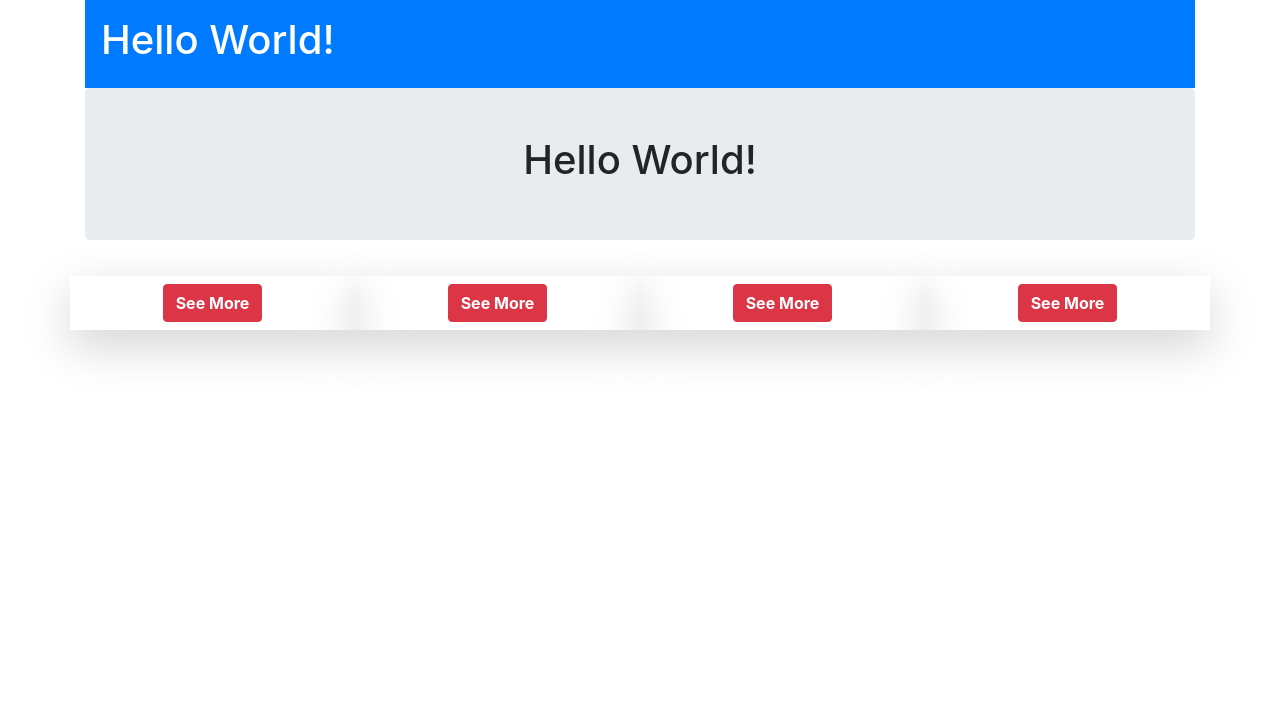
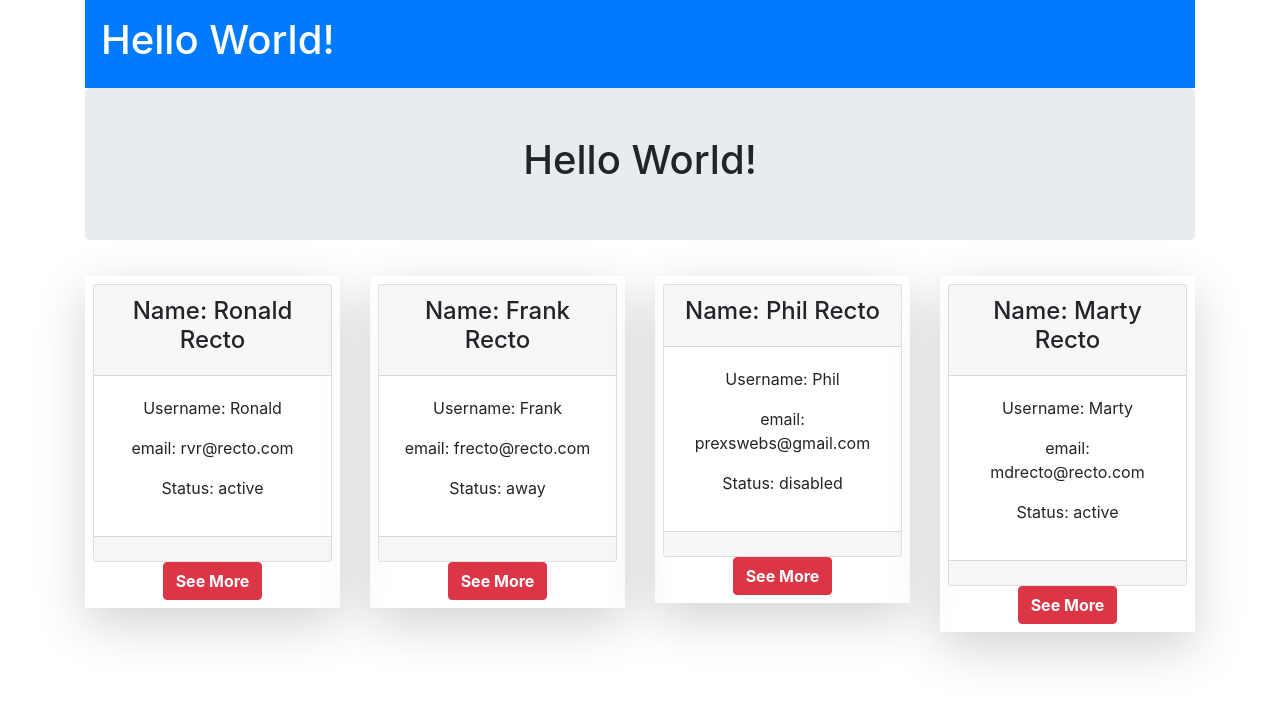
Before and after one commit to precto1285/Site-React, a React (Create React App) app in the folder site-react/: page / in a window 1280 px wide. Shown: the top 702 px of the page. Built offline with nearby package versions, Linux system fonts and the light colour scheme.

Commit message:
added cards with info from state

```diff
--- a/site-react/src/App.js
+++ b/site-react/src/App.js
@@ -1,7 +1,43 @@
 import React, { Component } from 'react';
 import './App.css';
+import InfoCard from './/Component/InfoCard';
+class App extends Component {
+  constructor(props) {
+    super(props);
+    this.state = {
+      member: [
+        {
+          firstName: "Ronald",
+          lastName: "Recto",
+          userName: "rvrecto",
+          email: "rvr@recto.com",
+          status: "active"
+        },
+        {
+          firstName: "Frank",
+          lastName: "Recto",
+          userName: "fpr2",
+          email: "frecto@recto.com",
+          status: "away"
+        },
+        {
+          firstName: "Phil",
+          lastName: "Recto",
+          userName: "prexwebs",
+          email: "prexswebs@gmail.com",
+          status: "disabled"
+        },
+        {
+          firstName: "Marty",
+          lastName: "Recto",
+          userName: "MDM4life",
+          email: "mdrecto@recto.com",
+          status: "active"
+        }
+      ]
+    }
+  }
 
-class App extends Component {
   render() {
     return (
       <div className="App container">
@@ -10,10 +46,42 @@ class App extends Component {
         </div>
         <div className="jumbotron py-5 text-center"><h1>Hello World!</h1></div>
         <div className="row">
-          <div className="col-md-3 my-1 p-2 shadow-lg bg-transparent"><button className="btn btn-danger text-white font-weight-bolder">See More</button></div>
-          <div className="col-md-3 my-1 p-2 shadow-lg bg-transparent"><button className="btn btn-danger text-white font-weight-bolder">See More</button></div>
-          <div className="col-md-3 my-1 p-2 shadow-lg bg-transparent"><button className="btn btn-danger text-white font-weight-bolder">See More</button></div>
-          <div className="col-md-3 my-1 p-2 shadow-lg bg-transparent"><button className="btn btn-danger text-white font-weight-bolder">See More</button></div>
+          <div className="col-sm-3">
+            <InfoCard
+              firstName={this.state.member[0].firstName}
+              lastName={this.state.member[0].lastName}
+              userName={this.state.member[0].firstName}
+              email={this.state.member[0].email}
+              status={this.state.member[0].status}
+            />
+          </div>
+          <div className="col-sm-3">
+            <InfoCard
+              firstName={this.state.member[1].firstName}
+              lastName={this.state.member[1].lastName}
+              userName={this.state.member[1].firstName}
+              email={this.state.member[1].email}
+              status={this.state.member[1].status}
+            />
+          </div>
+          <div className="col-sm-3">
+            <InfoCard
+              firstName={this.state.member[2].firstName}
+              lastName={this.state.member[2].lastName}
+              userName={this.state.member[2].firstName}
+              email={this.state.member[2].email}
+              status={this.state.member[2].status}
+            />
+          </div>
+          <div className="col-sm-3">
+            <InfoCard
+              firstName={this.state.member[3].firstName}
+              lastName={this.state.member[3].lastName}
+              userName={this.state.member[3].firstName}
+              email={this.state.member[3].email}
+              status={this.state.member[3].status}
+            />
+          </div>
         </div>
       </div>
     );
--- /dev/null
+++ b/site-react/src/Component/InfoCard.js
@@ -0,0 +1,24 @@
+import React from 'react';
+
+const InfoCard = (props) => {
+  return (
+    <div className="my-1 p-2 shadow-lg bg-transparent">
+      <div className="card">
+        <div className="card-header">
+          <h4>Name: {props.firstName} {props.lastName}</h4>
+        </div>
+        <div className="card-body">
+          <p>Username: {props.userName}</p>
+          <p>email: {props.email}</p>
+          <p>Status: {props.status}</p>
+        </div>
+        <div className="card-footer">
+
+        </div>
+      </div>
+      <button className="btn btn-danger text-white font-weight-bolder">See More</button>
+    </div>
+  )
+}
+
+export default InfoCard;
```
